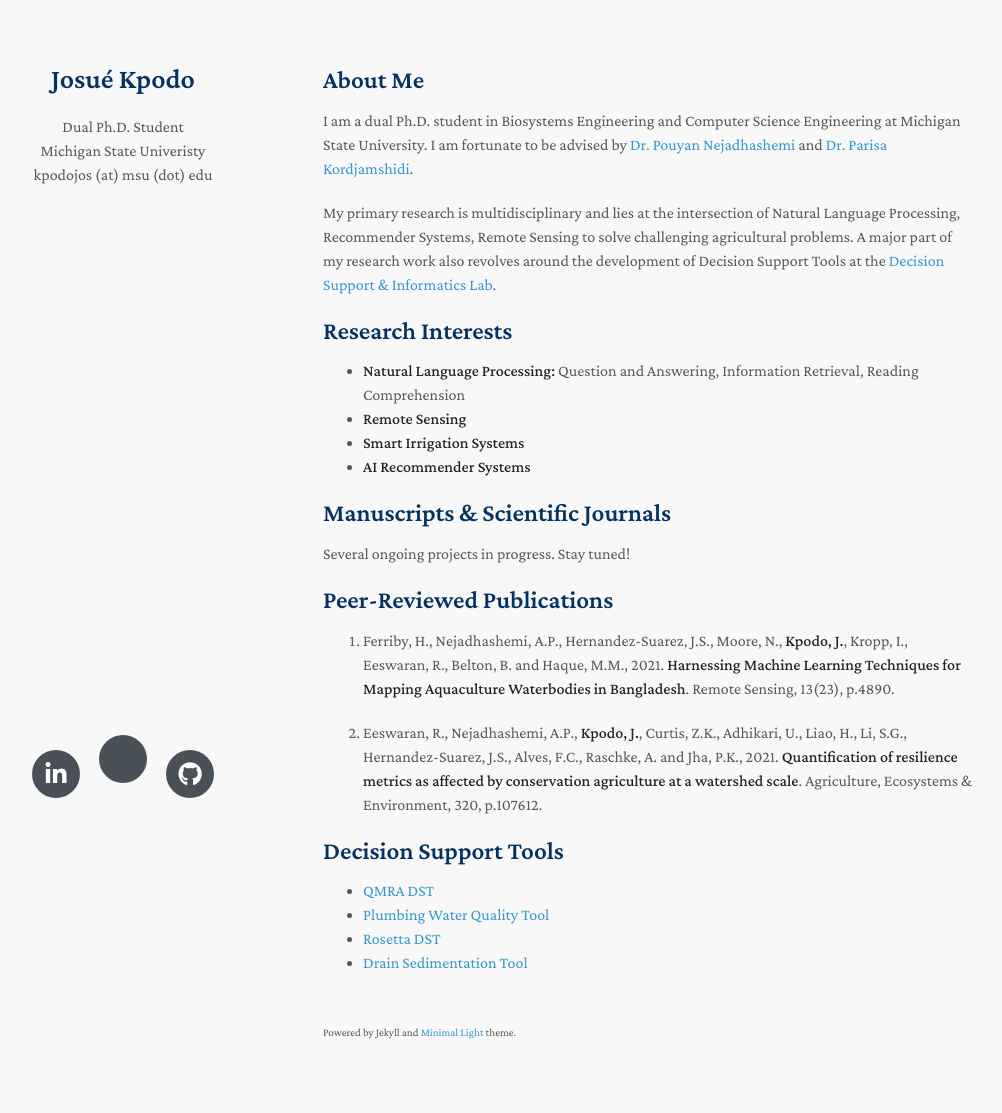
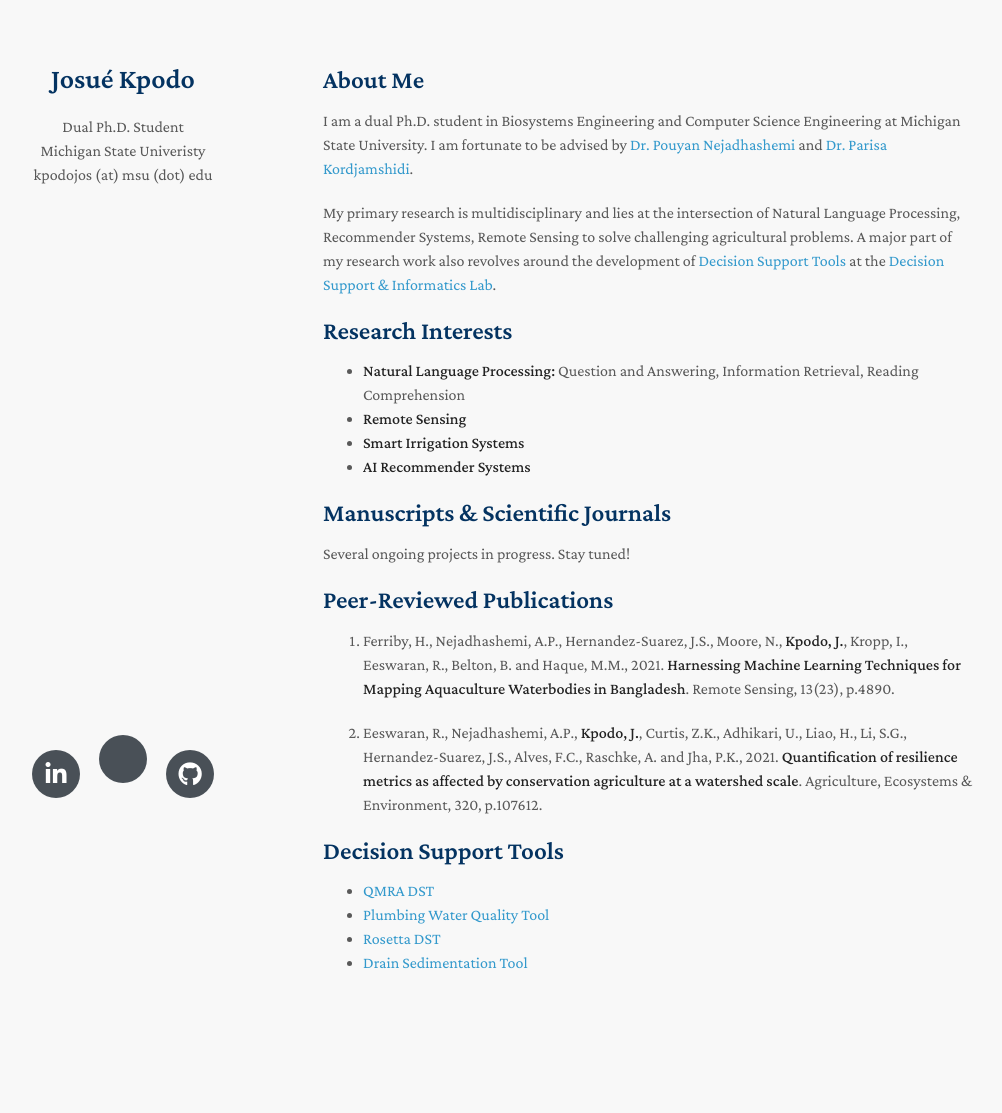
Before and after one commit to eusojk/eusojk.github.io, a Jekyll site: the page built from index.md, in a window 1280 px wide. Shown: the whole page, without its empty margins (147-1149 px from the left). Built offline with Jekyll 4.4.1, drawn with Linux system fonts in a browser that asks for light colours; nearby versions of some CDN libraries; a style sheet for code colours, icons or effects is not loaded; our own code applies the rules of GitHub Pages for plain Markdown files; after the commit the page ends 1069 px from its top, so only the background shows below that; part of the change alters nothing that is shown.

Commit message:
added link to dst section

```diff
--- a/_layouts/homepage.html
+++ b/_layouts/homepage.html
@@ -52,7 +52,7 @@
 
       <br>
 
-      <p><small>Powered by Jekyll and <a href="https://github.com/yaoyao-liu/minimal-light" target="_blank" rel="noopener">Minimal Light</a> theme.</small></p>
+      <!-- <p><small>Powered by Jekyll and <a href="https://github.com/yaoyao-liu/minimal-light" target="_blank" rel="noopener">Minimal Light</a> theme.</small></p> -->
 
       </section>
       <footer>
--- a/index.md
+++ b/index.md
@@ -7,7 +7,7 @@ layout: homepage
 I am a dual Ph.D. student in Biosystems Engineering and Computer Science Engineering at Michigan State University. I am fortunate to be advised by [Dr. Pouyan Nejadhashemi](https://www.egr.msu.edu/bae/profiles/pouyan) and [Dr. Parisa Kordjamshidi](https://www.cse.msu.edu/~kordjams/).
 
 
-My primary research is multidisciplinary and lies at the intersection of Natural Language Processing, Recommender Systems, Remote Sensing to solve challenging agricultural problems. A major part of my research work also revolves around the development of Decision Support Tools at the [Decision Support & Informatics Lab](https://dsiweb.cse.msu.edu/).
+My primary research is multidisciplinary and lies at the intersection of Natural Language Processing, Recommender Systems, Remote Sensing to solve challenging agricultural problems. A major part of my research work also revolves around the development of [Decision Support Tools](#decision-support-tools) at the [Decision Support & Informatics Lab](https://dsiweb.cse.msu.edu/).
 
 ## Research Interests
 
```
